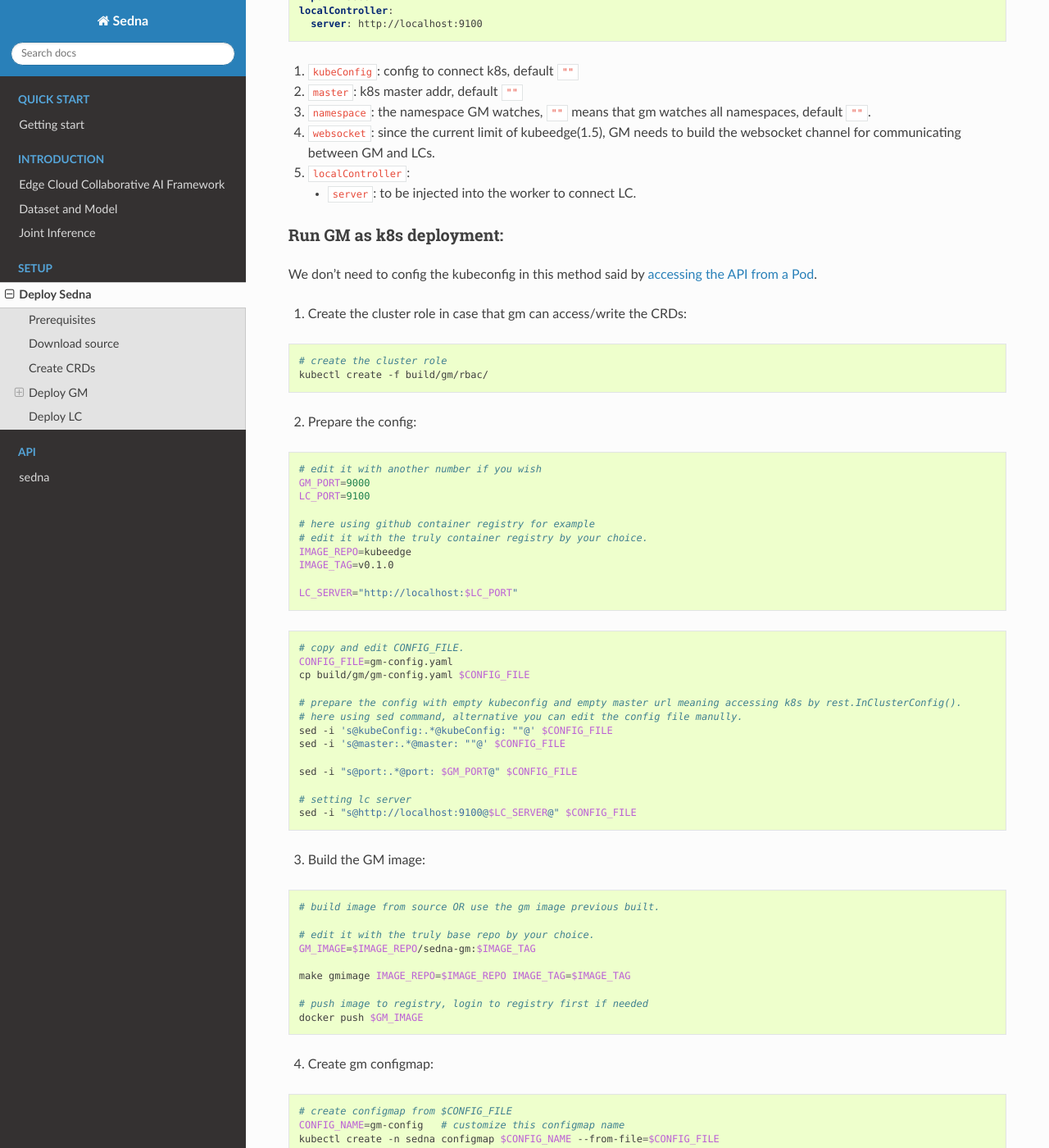
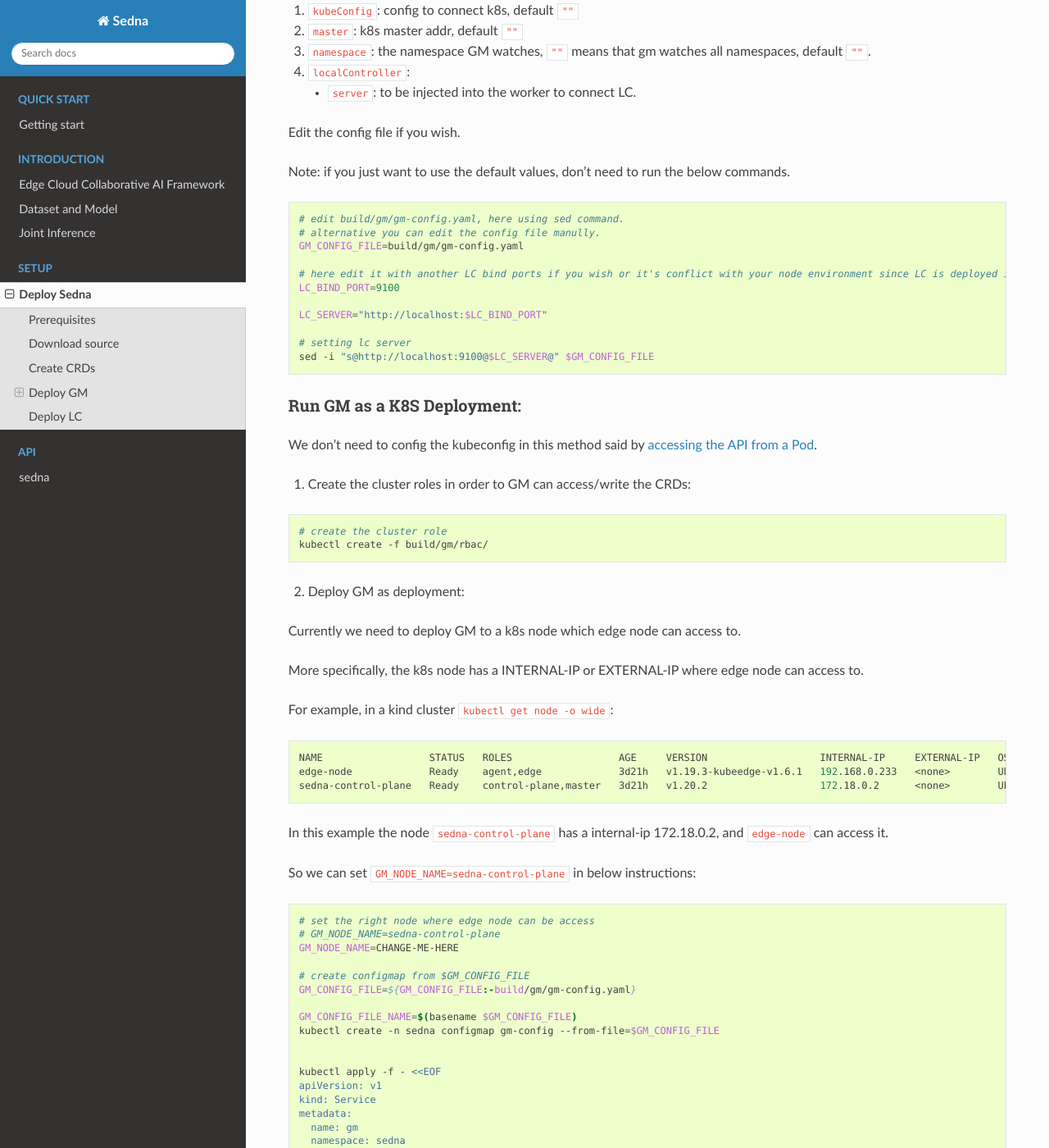
Before and after one commit to kubeedge/sedna, a Sphinx documentation site: the page built from docs/setup/install.md, in a window 1280 px wide and 1400 px high, scrolled down 1496 px. Shown: the whole window at 82% size. Built offline with Sphinx 7.4.7 and the Read the Docs theme 2.0.0, drawn with Linux system fonts in a browser that asks for light colours; some of the changed text lies outside the part shown.

Commit message:
docs: update the installation instructions
1. add note about the node GM deployed at
2. remove build sections
3. squash GM's steps
4. fix some misleading sentences

Signed-off-by: llhuii <liulinghui@huawei.com>

````diff
--- a/docs/setup/install.md
+++ b/docs/setup/install.md
@@ -3,7 +3,7 @@
 * [Create CRDs](#create-crds)
 * [Deploy GM](#deploy-gm)
  * [Prepare GM config](#prepare-gm-config)
- * [Run GM as k8s deployment](#run-gm-as-k8s-deployment)
+ * [Run GM as k8s deployment](#run-gm-as-a-k8s-deployment)
 * [Deploy LC](#deploy-lc)
 
 ## Deploy Sedna
@@ -16,8 +16,7 @@
 - [KubeEdge][kubeedge] version v.15+.
 
 GM will be deployed to a node which has satisfied these requirements:
- 1. Has a public IP address which the edge can access to.
- 1. Can access the k8s master.
+1. Has a IP address which the edge can access to.
 
 Simply you can use the node which `cloudcore` of `kubeedge` is deployed at.
 
@@ -33,99 +32,81 @@ git checkout main
 ### Create CRDs
 
 ```shell
-# create these crds including dataset, model, joint-inference
+# create these crds including dataset, model, joint-inference etc.
 kubectl create -f build/crds/
 ```
 
 ### Deploy GM
 
 #### Prepare GM config
-Get `build/gm/gm-config.yaml` for a copy
+The content of `build/gm/gm-config.yaml`:
 ```yaml
 kubeConfig: ""
 master: ""
 namespace: ""
-websocket:
-  address: 0.0.0.0
-  port: 9000
 localController:
   server: http://localhost:9100
 ```
 1. `kubeConfig`: config to connect k8s, default `""`
 1. `master`: k8s master addr, default `""`
 1. `namespace`: the namespace GM watches, `""` means that gm watches all namespaces, default `""`.
-1. `websocket`: since the current limit of kubeedge(1.5), GM needs to build the websocket channel for communicating between GM and LCs.
 1. `localController`:
    - `server`: to be injected into the worker to connect LC.
 
-#### Run GM as k8s deployment:
+Edit the config file if you wish.
+
+Note: if you just want to use the default values, don't need to run the below commands.
+```shell
+# edit build/gm/gm-config.yaml, here using sed command.
+# alternative you can edit the config file manully.
+GM_CONFIG_FILE=build/gm/gm-config.yaml
+
+# here edit it with another LC bind ports if you wish or it's conflict with your node environment since LC is deployed in host namespace.
+LC_BIND_PORT=9100
+
+LC_SERVER="http://localhost:$LC_BIND_PORT"
+
+# setting lc server
+sed -i "s@http://localhost:9100@$LC_SERVER@" $GM_CONFIG_FILE
+```
+
+#### Run GM as a K8S Deployment:
 
 We don't need to config the kubeconfig in this method said by [accessing the API from a Pod](https://kubernetes.io/docs/tasks/access-application-cluster/access-cluster/#accessing-the-api-from-a-pod).
 
-1\. Create the cluster role in case that gm can access/write the CRDs:
+1\. Create the cluster roles in order to GM can access/write the CRDs:
 ```shell
 # create the cluster role
 kubectl create -f build/gm/rbac/
 ```
 
-2\. Prepare the config:
+2\. Deploy GM as deployment:
+
+Currently we need to deploy GM to a k8s node which edge node can access to.
+
+More specifically, the k8s node has a INTERNAL-IP or EXTERNAL-IP where edge node can access to.
+
+For example, in a kind cluster `kubectl get node -o wide`:
 ```shell
-# edit it with another number if you wish
-GM_PORT=9000
-LC_PORT=9100
+NAME                  STATUS   ROLES                  AGE     VERSION                   INTERNAL-IP     EXTERNAL-IP   OS-IMAGE             KERNEL-VERSION       CONTAINER-RUNTIME
+edge-node             Ready    agent,edge             3d21h   v1.19.3-kubeedge-v1.6.1   192.168.0.233   <none>        Ubuntu 18.04.5 LTS   4.15.0-128-generic   docker://20.10.2
+sedna-control-plane   Ready    control-plane,master   3d21h   v1.20.2                   172.18.0.2      <none>        Ubuntu 20.10         4.15.0-128-generic   containerd://1.5.0-beta.3-24-g95513021e
+```
+In this example the node `sedna-control-plane` has a internal-ip 172.18.0.2, and `edge-node` can access it.
 
-# here using github container registry for example
-# edit it with the truly container registry by your choice.
-IMAGE_REPO=kubeedge
-IMAGE_TAG=v0.1.0
-
-LC_SERVER="http://localhost:$LC_PORT"
-
-```
+So we can set `GM_NODE_NAME=sedna-control-plane` in below instructions:
 
 ```shell
-# copy and edit CONFIG_FILE.
-CONFIG_FILE=gm-config.yaml
-cp build/gm/gm-config.yaml $CONFIG_FILE
+# set the right node where edge node can be access
+# GM_NODE_NAME=sedna-control-plane
+GM_NODE_NAME=CHANGE-ME-HERE
 
-# prepare the config with empty kubeconfig and empty master url meaning accessing k8s by rest.InClusterConfig().
-# here using sed command, alternative you can edit the config file manully.
-sed -i 's@kubeConfig:.*@kubeConfig: ""@' $CONFIG_FILE
-sed -i 's@master:.*@master: ""@' $CONFIG_FILE
+# create configmap from $GM_CONFIG_FILE
+GM_CONFIG_FILE=${GM_CONFIG_FILE:-build/gm/gm-config.yaml}
 
-sed -i "s@port:.*@port: $GM_PORT@" $CONFIG_FILE
+GM_CONFIG_FILE_NAME=$(basename $GM_CONFIG_FILE)
+kubectl create -n sedna configmap gm-config --from-file=$GM_CONFIG_FILE
 
-# setting lc server
-sed -i "s@http://localhost:9100@$LC_SERVER@" $CONFIG_FILE
-
-```
-
-3\. Build the GM image:
-```shell
-# build image from source OR use the gm image previous built.
-
-# edit it with the truly base repo by your choice.
-GM_IMAGE=$IMAGE_REPO/sedna-gm:$IMAGE_TAG
-
-make gmimage IMAGE_REPO=$IMAGE_REPO IMAGE_TAG=$IMAGE_TAG
-
-# push image to registry, login to registry first if needed
-docker push $GM_IMAGE
-```
-
-4\. Create gm configmap:
-```shell
-# create configmap from $CONFIG_FILE
-CONFIG_NAME=gm-config   # customize this configmap name
-kubectl create -n sedna configmap $CONFIG_NAME --from-file=$CONFIG_FILE
-```
-
-5\. Deploy GM as deployment:
-```shell
-# we assign gm to the node which edge node can access to.
-# here current terminal node name, i.e. the k8s master node.
-# remember the GM_IP
-GM_NODE_NAME=$(hostname)
 
 kubectl apply -f - <<EOF
 apiVersion: v1
@@ -139,8 +120,8 @@ spec:
   type: NodePort
   ports:
     - protocol: TCP
-      port: $GM_PORT
-      targetPort: $GM_PORT
+      port: 9000
+      targetPort: 9000
 ---
 apiVersion: apps/v1
 kind: Deployment
@@ -163,8 +144,8 @@ spec:
       serviceAccountName: sedna
       containers:
       - name: gm
-        image: $GM_IMAGE
-        command: ["sedna-gm", "--config", "/config/$CONFIG_FILE", "-v2"]
+        image: kubeedge/sedna-gm:v0.1.0
+        command: ["sedna-gm", "--config", "/config/$GM_CONFIG_FILE_NAME", "-v2"]
         volumeMounts:
         - name: gm-config
           mountPath: /config
@@ -177,11 +158,11 @@ spec:
       volumes:
         - name: gm-config
           configMap:
-            name: $CONFIG_NAME
+            name: gm-config
 EOF
 ```
 
-6\. Check the GM status:
+4\. Check the GM status:
 ```shell
 kubectl get deploy -n sedna gm
 ```
@@ -189,28 +170,16 @@ kubectl get deploy -n sedna gm
 ### Deploy LC
 Prerequisites:
 1. Run GM successfully.
-2. Get the bind address/port of GM.
 
-Steps:
-
-1\. Build LC image:
-```shell
-LC_IMAGE=$IMAGE_REPO/sedna-lc:$IMAGE_TAG
-
-make lcimage IMAGE_REPO=$IMAGE_REPO IMAGE_TAG=$IMAGE_TAG
-
-# push image to registry, login to registry first if needed
-docker push $LC_IMAGE
-```
-
-2\. Deploy LC as k8s daemonset:
+1\. Deploy LC as k8s daemonset:
 ```shell
 gm_node_port=$(kubectl -n sedna get svc gm -ojsonpath='{.spec.ports[0].nodePort}')
 
 # fill the GM_NODE_NAME's ip which edge node can access to.
 # such as gm_node_ip=192.168.0.9
 # gm_node_ip=<GM_NODE_NAME_IP_ADDRESS>
-# here try to get node ip by kubectl
+
+# Here is the automatical way: try to get node ip by kubectl
 gm_node_ip=$(kubectl get node $GM_NODE_NAME -o jsonpath='{ .status.addresses[?(@.type=="ExternalIP")].address }')
 gm_node_internal_ip=$(kubectl get node $GM_NODE_NAME -o jsonpath='{ .status.addresses[?(@.type=="InternalIP")].address }')
 
@@ -235,12 +204,12 @@ spec:
     spec:
       containers:
         - name: lc
-          image: $LC_IMAGE
+          image: kubeedge/sedna-lc:v0.1.0
           env:
             - name: GM_ADDRESS
               value: $GM_ADDRESS
             - name: BIND_PORT
-              value: "$LC_PORT"
+              value: "${LC_BIND_PORT:-9100}"
             - name: NODENAME
               valueFrom:
                 fieldRef:
@@ -266,7 +235,7 @@ spec:
 EOF
 ```
 
-3\. Check the LC status:
+2\. Check the LC status:
 ```shell
 kubectl get ds lc -n sedna
 
````
Also changed, not shown: 1 other file.
